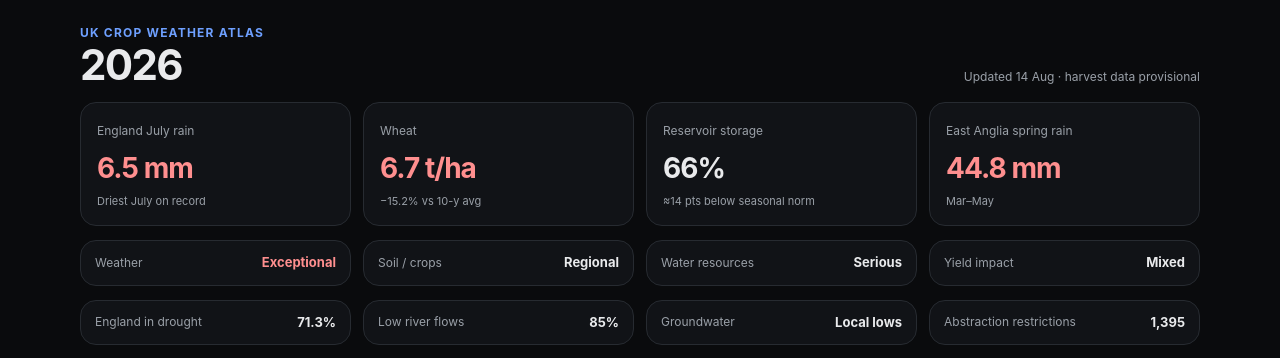
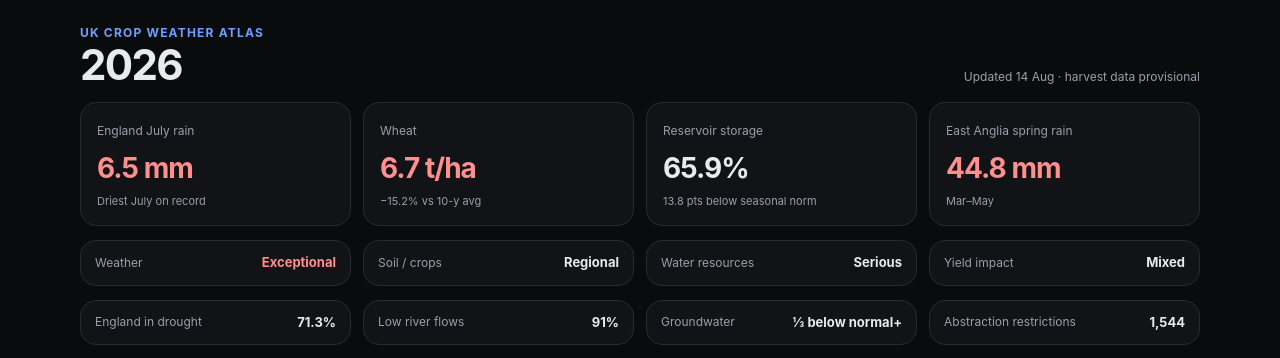
Before and after one commit to rjbowes32/aceweather, a Next.js app: page /atlas in a window 1280 px wide. Shown: the top 358 px of the page. Built offline with nearby package versions, Linux system fonts and the light colour scheme; no server answers.

Commit message:
Correct Atlas water resource indicators

```diff
--- a/src/app/atlas/page.tsx
+++ b/src/app/atlas/page.tsx
@@ -54,8 +54,8 @@ export default function AtlasPage() {
           </article>
           <article className={styles.metric}>
             <span>Reservoir storage</span>
-            <strong>66%</strong>
-            <small>≈14 pts below seasonal norm</small>
+            <strong>65.9%</strong>
+            <small>13.8 pts below seasonal norm</small>
           </article>
           <article className={styles.metric}>
             <span>East Anglia spring rain</span>
@@ -73,9 +73,9 @@ export default function AtlasPage() {
 
         <section className={styles.statusGrid} aria-label="Water resource indicators">
           <div><span>England in drought</span><strong>71.3%</strong></div>
-          <div><span>Low river flows</span><strong>85%</strong></div>
-          <div><span>Groundwater</span><strong>Local lows</strong></div>
-          <div><span>Abstraction restrictions</span><strong>1,395</strong></div>
+          <div><span>Low river flows</span><strong>91%</strong></div>
+          <div><span>Groundwater</span><strong>⅓ below normal+</strong></div>
+          <div><span>Abstraction restrictions</span><strong>1,544</strong></div>
         </section>
 
         <section className={styles.grid2}>
```
